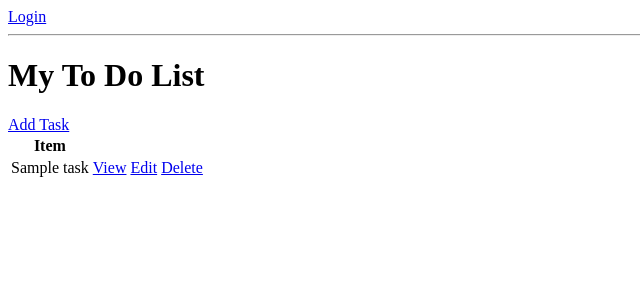
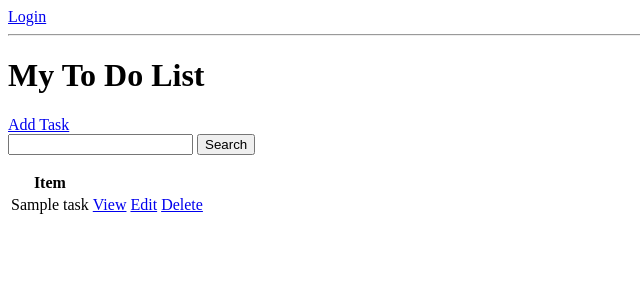
Before and after one commit to tiagovmvieira/to_do_list, a Django app: template base/templates/base/task_list.html in a window 1280 px wide. Shown: the top 300 px of the page, without its empty margins (0-640 px from the left). Run offline with Django 4.2, Linux system fonts and the light colour scheme; the template is opened without the code that fills it: most values are stand-ins (such as "Sample title", 1, 10 or a date in 2020).

Commit message:
add search feature

```diff
--- a/base/templates/base/task_list.html
+++ b/base/templates/base/task_list.html
@@ -8,6 +8,12 @@
 <hr>
 <h1>My To Do List</h1>
 <a href = "{% url 'task-create' %}"> Add Task</a>
+
+<form method = "GET">
+    <input type = 'text' name = 'search-area' value = "{{search_input}}">
+    <input type = 'submit' value = 'Search'>
+</form>
+
 
 <table>
     <tr>
--- a/base/views.py
+++ b/base/views.py
@@ -37,6 +37,7 @@ class RegisterPage(FormView):
             login(self.request, user)
         return super(RegisterPage, self).form_valid(form)
 
+
     def get(self, *args, **kwargs):
         if self.request.user.is_authenticated:
             return redirect('tasks')
@@ -55,6 +56,11 @@ class TaskList(LoginRequiredMixin, ListView):
 
         context['count'] = context['tasks'].filter(complete = False).count()
 
+        search_input = self.request.GET.get('search-area') or ''
+        if search_input:
+            context['tasks'] = context['tasks'].filter(title__icontains = search_input)
+
+        context['search_input'] = search_input
         return context
 
 class TaskDetail(LoginRequiredMixin, DetailView):
```
Also changed, not shown: db.sqlite3, 1 other file.
